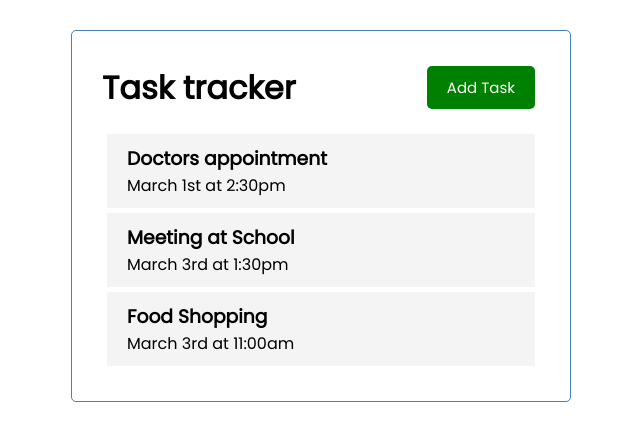
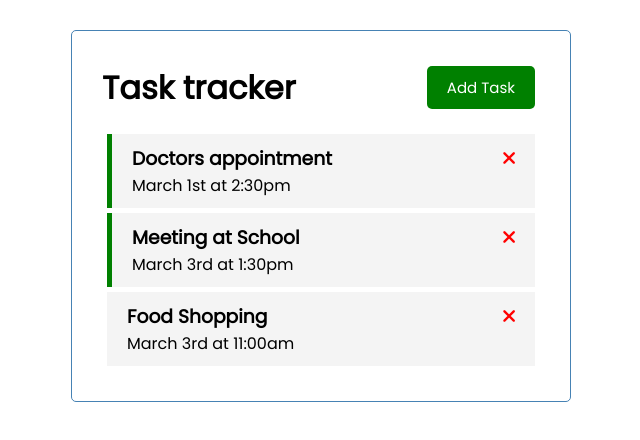
Before and after one commit to Friis1978/Vue-cli-default, a Vue app: page / in a window 1280 px wide. Shown: the top 440 px of the page, without its empty margins (319-959 px from the left). Built offline with nearby package versions, Linux system fonts and the light colour scheme.

Commit message:
define component

```diff
--- a/package.json
+++ b/package.json
@@ -10,7 +10,8 @@
   "dependencies": {
     "core-js": "^3.8.3",
     "vue": "^3.2.13",
-    "vue-class-component": "^8.0.0-0"
+    "vue-class-component": "^8.0.0-0",
+    "vue-property-decorator": "^9.1.2"
   },
   "devDependencies": {
     "@typescript-eslint/eslint-plugin": "^5.4.0",
--- a/public/index.html
+++ b/public/index.html
@@ -1,15 +1,25 @@
 <!DOCTYPE html>
 <html lang="">
   <head>
-    <meta charset="utf-8">
-    <meta http-equiv="X-UA-Compatible" content="IE=edge">
-    <meta name="viewport" content="width=device-width,initial-scale=1.0">
-    <link rel="icon" href="<%= BASE_URL %>favicon.ico">
+    <meta charset="utf-8" />
+    <meta http-equiv="X-UA-Compatible" content="IE=edge" />
+    <meta name="viewport" content="width=device-width,initial-scale=1.0" />
+    <link
+      rel="stylesheet"
+      href="https://cdnjs.cloudflare.com/ajax/libs/font-awesome/6.2.1/css/all.min.css"
+      integrity="sha512-MV7K8+y+gLIBoVD59lQIYicR65iaqukzvf/nwasF0nqhPay5w/9lJmVM2hMDcnK1OnMGCdVK+iQrJ7lzPJQd1w=="
+      crossorigin="anonymous"
+      referrerpolicy="no-referrer"
+    />
+    <link rel="icon" href="<%= BASE_URL %>favicon.ico" />
     <title><%= htmlWebpackPlugin.options.title %></title>
   </head>
   <body>
     <noscript>
-      <strong>We're sorry but <%= htmlWebpackPlugin.options.title %> doesn't work properly without JavaScript enabled. Please enable it to continue.</strong>
+      <strong>
+        We're sorry but <%= htmlWebpackPlugin.options.title %> doesn't work
+        properly without JavaScript enabled. Please enable it to continue.
+      </strong>
     </noscript>
     <div id="app"></div>
     <!-- built files will be auto injected -->
--- a/src/App.vue
+++ b/src/App.vue
@@ -1,15 +1,16 @@
 <template>
   <div class="container">
-    <Header title="Task tracker"/>
-    <Tasks :tasks="tasks" />
+    <Header title="Task tracker" />
+    <Tasks @delete-task="deleteTask" :tasks="tasks" />
   </div>
 </template>
 
 <script lang="ts">
+import { defineComponent } from 'vue';
 import Header from './components/Header.vue';
 import Tasks from './components/Tasks.vue';
 
-export default {
+export default defineComponent({
   name: 'App',
   components: {
     Header,
@@ -39,18 +40,27 @@
       ],
     };
   },
-};
+  methods: {
+    deleteTask(id: number) {
+      if (window.confirm('Are you sure?')) {
+        this.tasks = this.tasks.filter((task) => task.id !== id);
+        return true;
+      }
+      return false;
+    },
+  },
+});
 </script>
 
 <style>
-@import url("https://fonts.googleapis.com/css2?family=Poppins:wght@300;400&display=swap");
+@import url('https://fonts.googleapis.com/css2?family=Poppins:wght@300;400&display=swap');
 * {
   box-sizing: border-box;
   margin: 0;
   padding: 0;
 }
 body {
-  font-family: "Poppins", sans-serif;
+  font-family: 'Poppins', sans-serif;
 }
 .container {
   max-width: 500px;
--- a/src/components/Task.vue
+++ b/src/components/Task.vue
@@ -1,8 +1,14 @@
 <template>
-    <div class="task">
-       <h3>{{ task?.text }}</h3>
-       <p>{{ task?.day }}</p>
-    </div>
+  <div
+    @dblclick="$emit('toggle-reminder', task?.id)"
+    :class="[task?.reminder ? 'reminder' : '', 'task']"
+  >
+    <h3>
+      {{ task?.text }}
+      <i @click="$emit('delete-task', task?.id)" class="fas fa-times"></i>
+    </h3>
+    <p>{{ task?.day }}</p>
+  </div>
 </template>
 
 <script lang="ts">
@@ -10,7 +16,7 @@
   name: 'TaskItem',
   props: {
     task: {
-      type: Object as () => {id:number, text:string, day:string, reminder:boolean},
+      type: Object as () => { id: number; text: string; day: string; reminder: boolean },
     },
   },
 };
--- a/src/components/Tasks.vue
+++ b/src/components/Tasks.vue
@@ -1,6 +1,6 @@
 <template>
     <div :key="task.id" v-for="task in tasks">
-        <Task :task="task"/>
+        <Task @delete-task="$emit('delete-task', task.id)" :task="task"/>
     </div>
 </template>
 
```
Also changed, not shown: .eslintrc.js, 1 other file (tests, documents, lock files or other folders).
